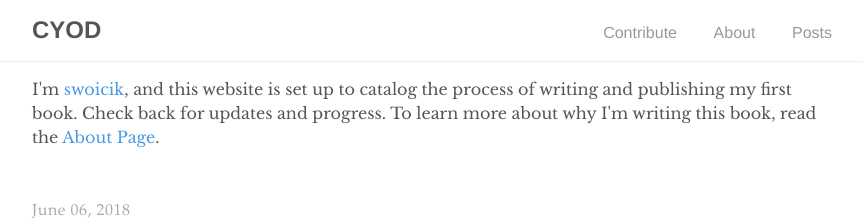
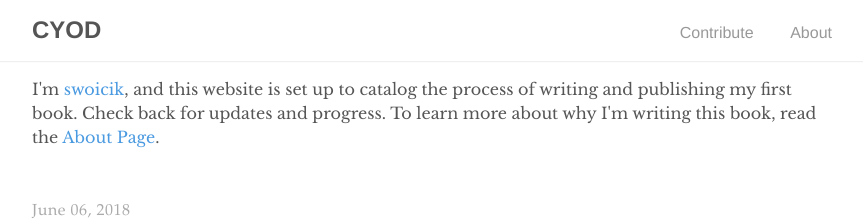
Before and after one commit to swoicik/book-cyod, a Jekyll site: the page built from index.html, in a window 1280 px wide. Shown: the top 220 px of the page, without its empty margins (208-1071 px from the left). Built offline with Jekyll 4.4.1, drawn with Linux system fonts in a browser that asks for light colours; the list of posts is cut into pages by our own code.

Commit message:
removed posts from navigation

```diff
--- a/_layouts/default.html
+++ b/_layouts/default.html
@@ -12,7 +12,6 @@
         <ul>
           <li><a href="{{ '/contribute' | prepend: site.baseurl }}">Contribute</a></li>
           <li><a href="{{ '/about' | prepend: site.baseurl }}">About</a></li>
-          <li><a href="{{ '/posts' | prepend: site.baseurl }}">Posts</a></li>
         </ul>
     </div>
   </nav>
```
